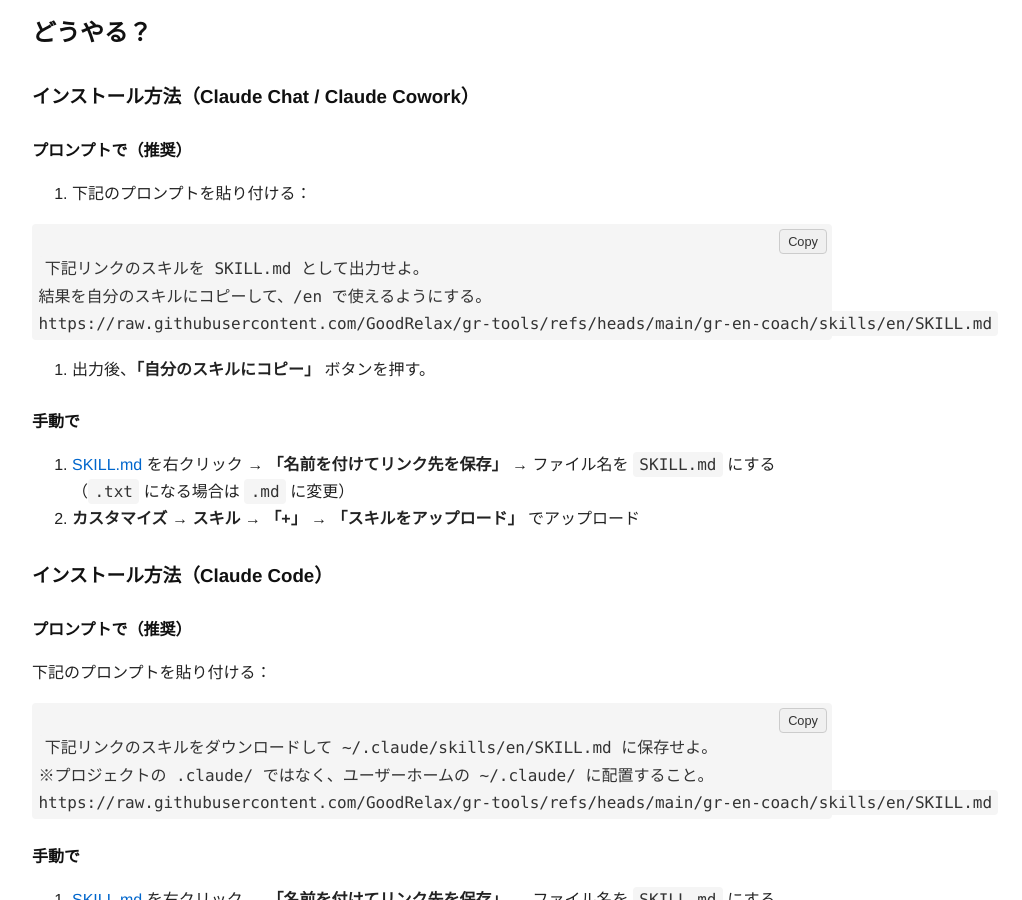
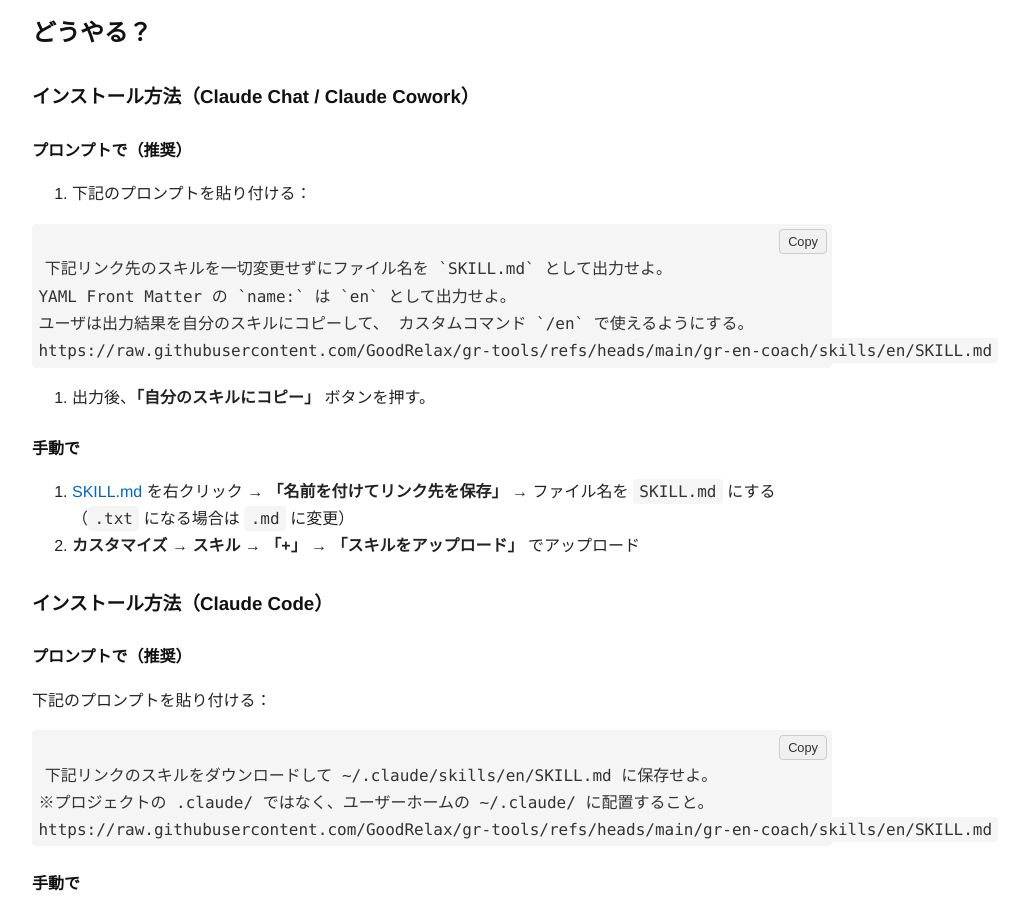
Before and after one commit to GoodRelax/articles, a Jekyll site: the page built from claude-code-english-learning-mode/article_ja.md, in a window 1280 px wide and 900 px high, scrolled down 523 px. Shown: the whole window, without its empty margins (208-1230 px from the left). Built offline with Jekyll 4.4.1, drawn with Linux system fonts in a browser that asks for light colours.

Commit message:
Update a little

````diff
--- a/claude-code-english-learning-mode/article_ja.md
+++ b/claude-code-english-learning-mode/article_ja.md
@@ -33,8 +33,9 @@ Claude (Code)に毎日のようにプロンプトを打つ。
 1. 下記のプロンプトを貼り付ける：
 
 ```
-下記リンクのスキルを SKILL.md として出力せよ。
-結果を自分のスキルにコピーして、/en で使えるようにする。
+下記リンク先のスキルを一切変更せずにファイル名を `SKILL.md` として出力せよ。
+YAML Front Matter の `name:` は `en` として出力せよ。
+ユーザは出力結果を自分のスキルにコピーして、 カスタムコマンド `/en` で使えるようにする。
 https://raw.githubusercontent.com/GoodRelax/gr-tools/refs/heads/main/gr-en-coach/skills/en/SKILL.md
 ```
 
````
Also changed, not shown: claude-code-english-learning-mode/article_en.md (+6 -5 lines).
